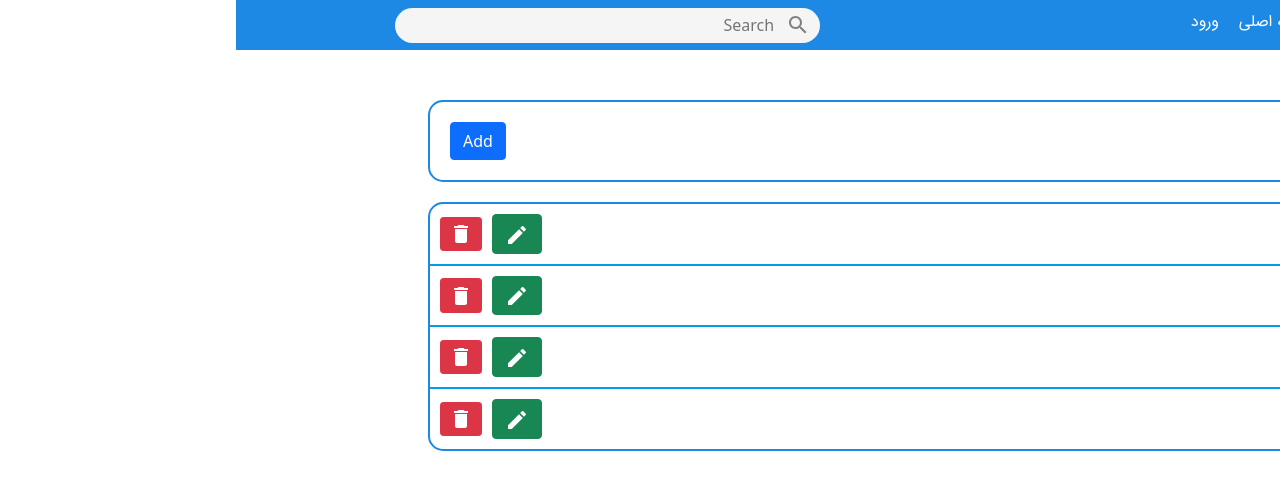
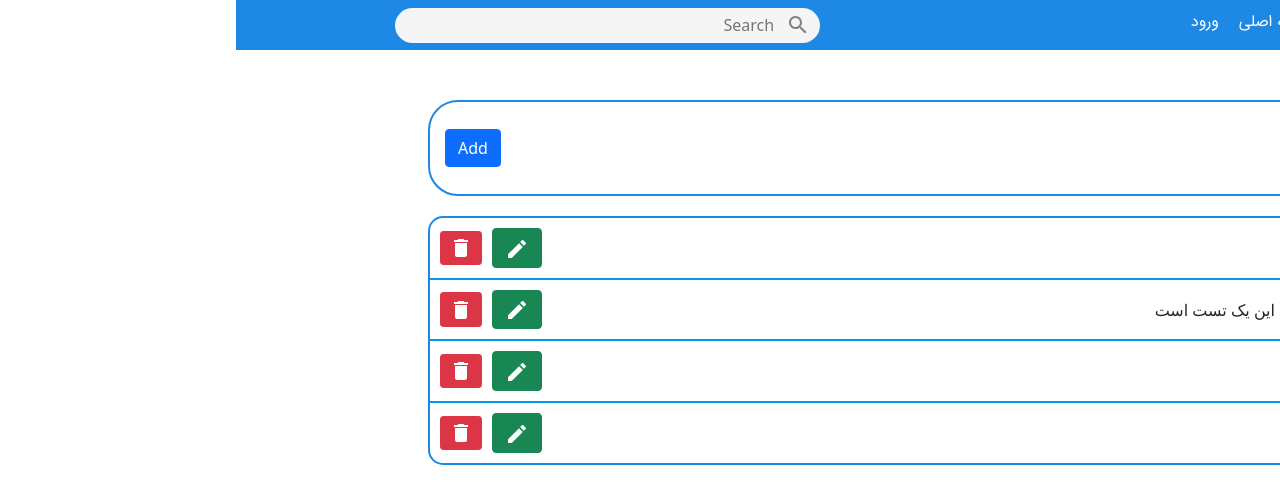
Before and after one commit to siyonteam/todo-django-react, a React (Create React App) app in the folder frontend/: page / in a window 1280 px wide. Shown: the top 504 px of the page. Built offline with nearby package versions, Linux system fonts and the light colour scheme.

Commit message:
some style fixes & props added todo item

```diff
--- a/frontend/src/Main.css
+++ b/frontend/src/Main.css
@@ -11,7 +11,7 @@
 	display: grid;
 	place-items: center;
 	border: 2px solid #1e88e5;
-	border-radius: 15px;
+	border-radius: 30px;
 }
 .Main__input--form {
 	width: 100%;
@@ -20,13 +20,16 @@
 	flex: 1;
 	align-items: center;
 	justify-content: space-between;
-	padding: 20px;
+	padding: 5px 15px;
 }
 .Main__input--form > input {
 	width: 80%;
-	line-height: 20px;
+
 	outline: none;
+	line-height: 80px;
 	border: none;
+	width: 100%;
+	font-size: 30px;
 }
 .Main__list {
 	width: 70%;
@@ -40,4 +43,10 @@
 	.Main__input {
 		width: 90%;
 	}
+	.Main__list {
+		width: 90%;
+	}
+	.Main__input--form > input {
+		font-size: 3vw;
+	}
 }
--- a/frontend/src/Main.js
+++ b/frontend/src/Main.js
@@ -15,10 +15,10 @@ function Main() {
 				</form>
 			</div>
 			<div className='Main__list'>
-				<TodoItem />
-				<TodoItem />
-				<TodoItem />
-				<TodoItem />
+				<TodoItem value='hi' />
+				<TodoItem value='سلام این یک تست است' />
+				<TodoItem value='hi' />
+				<TodoItem value='hi' />
 			</div>
 		</div>
 	);
--- a/frontend/src/TodoItem.js
+++ b/frontend/src/TodoItem.js
@@ -3,10 +3,10 @@ import "./TodoItem.css";
 import { Button } from "react-bootstrap";
 import DeleteIcon from "@material-ui/icons/Delete";
 import EditIcon from "@material-ui/icons/Edit";
-function TodoItem() {
+function TodoItem({ value }) {
 	return (
 		<div className='TodoItem'>
-			<div className='TodoItem__text'>Text</div>
+			<div className='TodoItem__text'>{value}</div>
 			<div className='TodoItem__buttons'>
 				<Button variant='success'>
 					<EditIcon />
```
